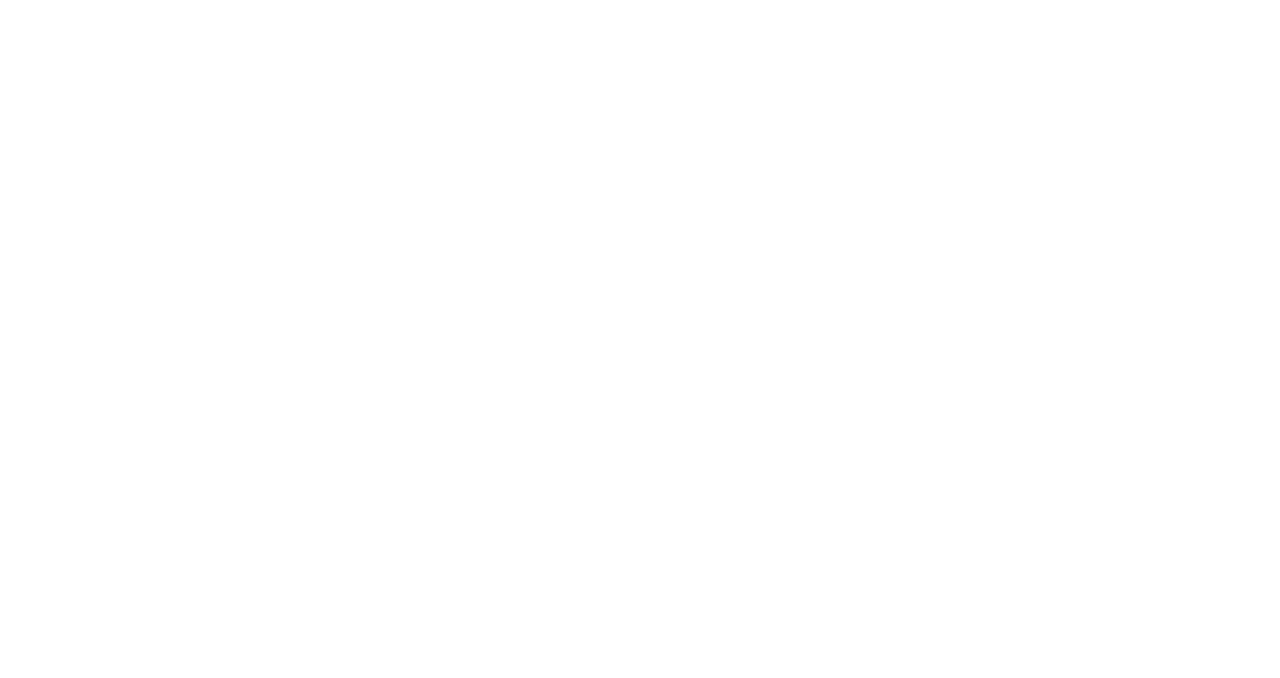
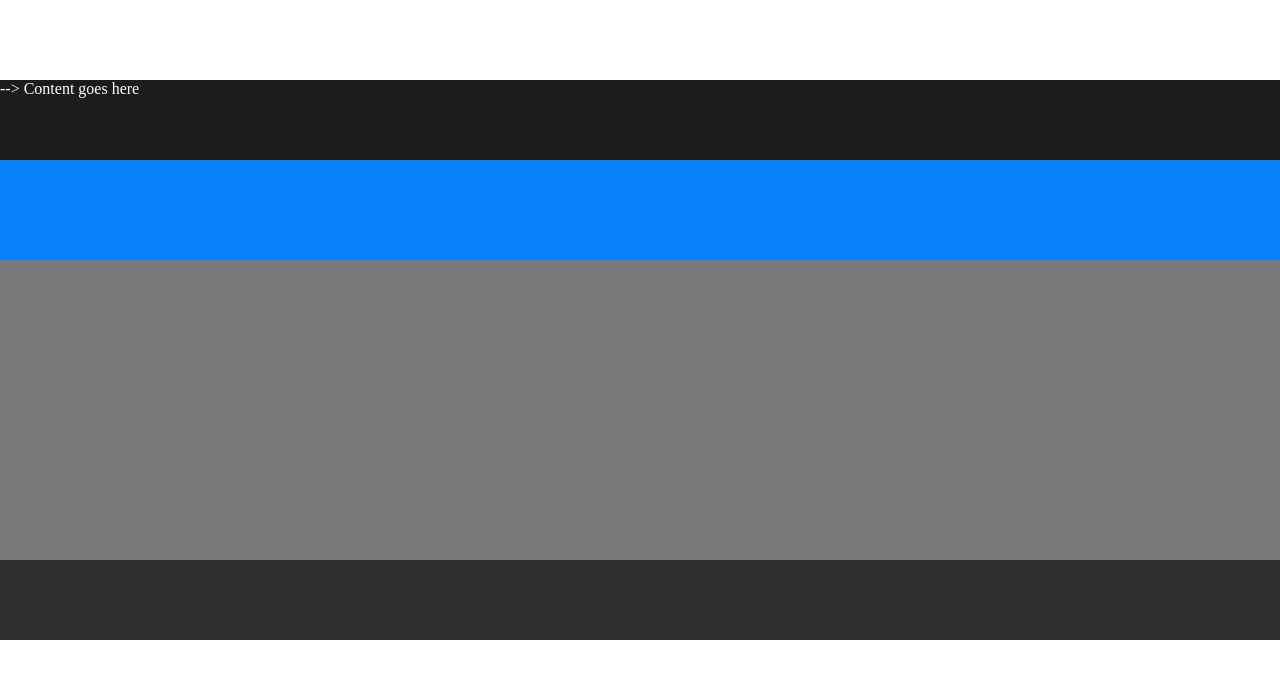
Before and after one commit to GiulianoCretella/vue-dc-comics, a Vue app: page / in a window 1280 px wide. Shown: the top 678 px of the page. Built offline with nearby package versions, Linux system fonts and the light colour scheme.

Commit message:
struttura base componenti e colori

```diff
--- a/src/App.vue
+++ b/src/App.vue
@@ -22,5 +22,8 @@
 </script>
 
 <style lang="scss">
+@import './style/variables.scss';
+@import './style/general.scss';
+
 
 </style>
--- a/src/components/appFooter.vue
+++ b/src/components/appFooter.vue
@@ -1,11 +1,21 @@
 <template>
     <footer>
-
+        <up-footer/>
+        <central-footer/>
+        <down-footer/>
     </footer>
 </template>
 <script>
+import upFooter from './upFooter.vue';
+import centralFooter from './centralFooter.vue';
+import downFooter from './downFooter.vue';
 export default {
-   name:'appFooter'
+   name:'appFooter',
+   components:{
+       upFooter,
+       centralFooter,
+       downFooter,
+   }
 }
 </script>
 <style lang="scss">
--- a/src/components/appHeader.vue
+++ b/src/components/appHeader.vue
@@ -1,12 +1,24 @@
 <template>
     <header>
+        <div class="logo_container"></div>
+        <nav>
+            <ul>
+                <li></li>
+            </ul>
+        </nav>
     </header>
 </template>
 <script>
 export default {
-   name:'appHeader'
+   name:'appHeader',
 }
 </script>
+
 <style lang="scss">
+@import '../style/variables';
+
+header{
+    height: 80px;
+    }
 
 </style>
--- a/src/components/appMain.vue
+++ b/src/components/appMain.vue
@@ -1,5 +1,6 @@
 <template>
     <main>
+        <span> --> Content goes here </span>
     </main>
 </template>
 <script>
@@ -8,5 +9,13 @@
 }
 </script>
 <style lang="scss">
+    @import '../style/variables.scss';
+    main{
+        background-color: $dc_ulText_mainDiv;
+        height: 80px;
 
+        span{
+            color: $dc_title;
+        }
+    }
 </style>
--- /dev/null
+++ b/src/components/centralFooter.vue
@@ -0,0 +1,15 @@
+<template>
+    <div class="central-footer"></div>
+</template>
+<script>
+export default {
+   name:'centralFooter'
+}
+</script>
+<style lang="scss">
+@import '../style/variables.scss';
+.central-footer{
+    background-color:$dc_lightGrey ;
+    height: 300px;
+}
+</style>
--- /dev/null
+++ b/src/components/downFooter.vue
@@ -0,0 +1,16 @@
+<template>
+    <div class="down-footer"></div>
+</template>
+<script>
+export default {
+   name:'downFooter'
+}
+</script>
+<style lang="scss">
+@import '../style/variables.scss';
+
+.down-footer{
+   background-color: $dc_darkGrey;
+   height: 80px;
+}
+</style>
--- /dev/null
+++ b/src/components/upFooter.vue
@@ -0,0 +1,15 @@
+<template>
+    <div class="up-footer"></div>
+</template>
+<script>
+export default {
+   name:'upFooter'
+}
+</script>
+<style lang="scss">
+    @import '../style/variables.scss';
+    div.up-footer{
+    background-color:$dc_mainBlue;
+    height: 100px;
+    }
+</style>
--- a/src/style/general.scss
+++ b/src/style/general.scss
@@ -0,0 +1,5 @@
+*{
+    margin: 0;
+    padding: 0;
+    box-sizing: border-box;
+}
--- a/src/style/variables.scss
+++ b/src/style/variables.scss
@@ -1,4 +1,5 @@
 $dc_mainBlue : #0582F9;
 $dc_lightGrey: #797979;
+$dc_darkGrey:#303030;
 $dc_title: white;
 $dc_ulText_mainDiv:#1C1C1C;
```
